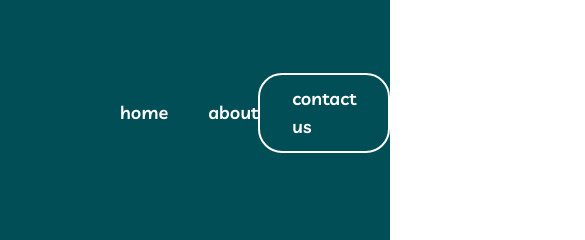
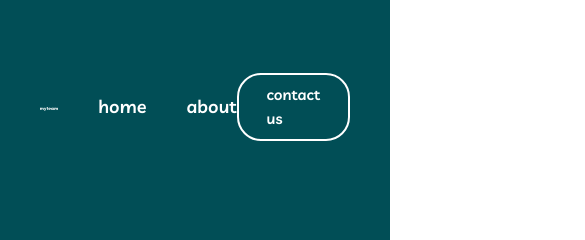
Before and after one commit to husanovjamshid/myteam-teamplate, a plain HTML site: page about.html in a window 390 px wide. Shown: the top 240 px of the page, 585 px wide, since content can reach past the window. Drawn offline with Linux system fonts and the light colour scheme.

Commit message:
change tablet

```diff
--- a/about.html
+++ b/about.html
@@ -16,9 +16,6 @@
             <div class="site-header__inner">
                 <a href="#" class="logo">
                     <img src="./images/myteam-logo.svg" width="160" height="40" alt="site logo">
-
-                    <img src="./images/myteam-logo.svg" width="160" height="40" alt=" site logo">
-
                 </a>
 
                 <nav class="sitenav">
@@ -39,11 +36,11 @@
 
     <!-- MAIN SECTION START  -->
     <main>
-        <section class="hero about-hero">
+        <section class=" about-hero">
             <div class="container">
                 <div class="hero__inner hero__inner-about">
                     <div class="hero__left-content hero__left-about">
-                        <h1 class="hero__title">About</h1>
+                        <h1 class="hero__title hero__title-about">About</h1>
                     </div>
                     <div class="hero__right-content hero__right-about">
                         <p class="hero__desc">We help companies build dynamic teams made up of top global talent. Using our network of passionate professionals we drive innovation and deliver incredible outcomes. Talented, diverse teams shape the best products and experiences. We’ll bring those teams to you.</p>
@@ -52,7 +49,7 @@
             </div>
         </section>
 
-        <section class="directors">
+       <section class="directors">
             <div class="container">
                 <div class="directors__inner">
                     <h3 class="directors__title">Meet the directors</h3>
--- a/scss/all-blocks/_client.scss
+++ b/scss/all-blocks/_client.scss
@@ -37,3 +37,33 @@
     max-width: 1110px;
     margin: 70px auto 0;
 }
+
+@include media(768px) {
+    .clients {
+        background-color: #012F34;
+        position: relative;
+        &::before {
+            content: "";
+            position: absolute;
+            display: block;
+            top: -100px;
+            left: 0;
+            z-index: 1;
+            width: 200px;
+            height: 200px;
+            background-image: url('../../images/clients-bg.svg');
+            background-repeat: no-repeat;
+        }
+
+        &::after {
+            display: none;
+        }
+    }
+    .clients__wrap {
+        display: grid;
+        grid-template-columns: repeat(5, 1fr);
+        max-width: 689px;
+        gap: 20px;
+        margin: 70px auto 0;
+    }
+}
--- a/scss/all-blocks/_directors.scss
+++ b/scss/all-blocks/_directors.scss
@@ -1,4 +1,5 @@
 .directors {
+    z-index: 2;
     background-color: #004047;
     position: relative;
     &::before {
@@ -176,3 +177,19 @@
     padding: 80px 15px 168px;
     @include flex;
 }
+
+@include media(768px) {
+    .directors__list {
+        width: 100%;
+        max-width: 573px;
+        @include flex;
+        @include util;
+        margin: 64px auto;
+        flex-wrap: wrap;
+        row-gap: 56px;
+    }
+
+    .directors__item {
+        max-width: 281px;
+    }
+}
--- a/scss/all-blocks/_header.scss
+++ b/scss/all-blocks/_header.scss
@@ -55,3 +55,15 @@
         color: #002529;
     }
 }
+
+@include media(768px) {
+    .sitenav {
+        margin-left: 40px;
+    }
+
+    .sitenav__contact {
+        padding: 8px 28px;
+        font-size: 15px;
+        line-height: 24px;
+    }
+}
--- a/scss/all-blocks/_hero.scss
+++ b/scss/all-blocks/_hero.scss
@@ -132,6 +132,28 @@
         }
     }
 
+    .about-hero {
+        width: 100%;
+        background-color: #014E56;
+        background-size: contain;
+        position: relative;
+        position: relative;
+        &::before {
+            display: none;
+        }
+
+        &::after {
+            content: "";
+            position: absolute;
+            display: block;
+            bottom: 0px;
+            right: 0;
+            width: 100px;
+            height: 200px;
+            background-image: url('../../images/about-bg.svg');
+            background-repeat: no-repeat;
+        }
+    }
 
     .hero__inner {
         max-width: 457px;
@@ -155,4 +177,9 @@
             display: none;
         }
     }
+
+    .hero__left-about {
+        display: block;
+        margin: 0 auto;
+    }
 }
--- a/scss/all-blocks/_starter.scss
+++ b/scss/all-blocks/_starter.scss
@@ -58,7 +58,6 @@
     .starter {
         &::before {
             content: "";
-
             height: 122px;
         }
     }
```
Also changed, not shown: contact.html (+0 -3 lines), css/main.css, 1 other file.
